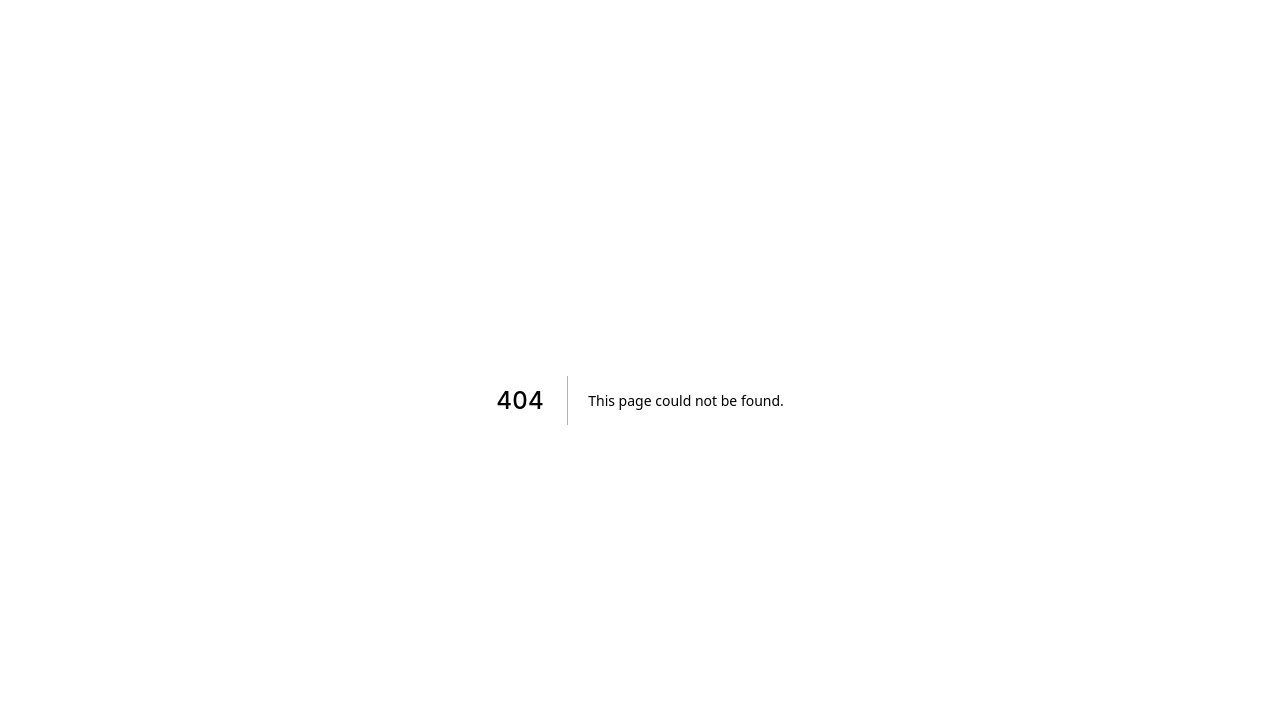
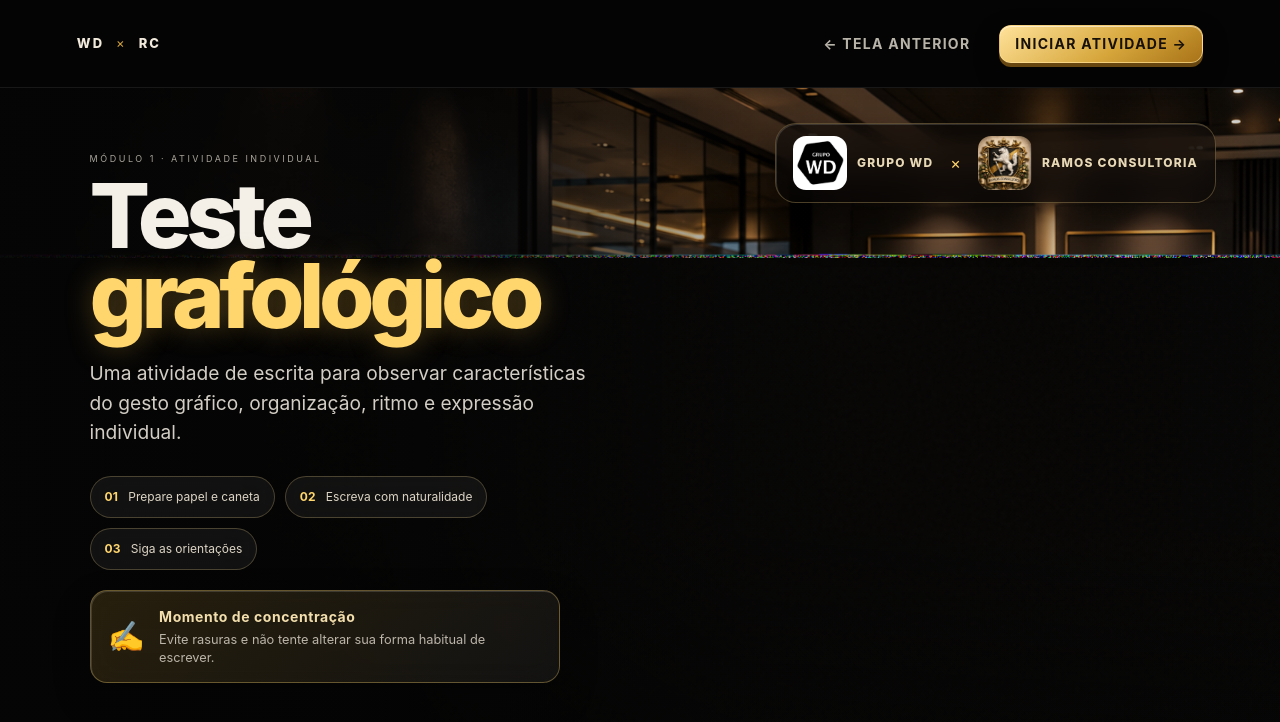
Before and after one commit to Robson-Haro/TreinamentoWD1, a Next.js app: page /modulo-1/grafologico in a window 1280 px wide. Before the commit this address had no page. Shown: the top 722 px of the page. Built offline with nearby package versions, Linux system fonts and the light colour scheme.

Commit message:
Cria introdução 3D do teste grafológico

```diff
--- a/app/modulo-1/cafe/page.tsx
+++ b/app/modulo-1/cafe/page.tsx
@@ -14,7 +14,7 @@ export default function HoraDoCafe() {
         <a className="brand-mark" href="/">WD <span>×</span> RC</a>
         <div className="screen-nav">
           <a className="back-link" href="/modulo-1/disc/dashboard">← Tela anterior</a>
-          <a className="back-link next-test-link" href="/">Continuar treinamento →</a>
+          <a className="back-link next-test-link" href="/modulo-1/grafologico">Continuar treinamento →</a>
         </div>
       </nav>
 
--- a/app/modulo-1/experience.css
+++ b/app/modulo-1/experience.css
@@ -228,3 +228,42 @@
   .robson-walk { animation:none; }
   .robson-bob,.walking-logo,.walker-leg,.walker-cup,.coffee-steam { animation:none; }
 }
+
+/* Próxima etapa — Teste grafológico */
+.graphology-screen { min-height:100svh; overflow:hidden; color:var(--ivory); background:#080706; }
+.graphology-topbar { position:relative; z-index:20; background:rgba(5,5,5,.76); backdrop-filter:blur(18px); }
+.graphology-hero { position:relative; min-height:calc(100svh - 88px); overflow:hidden; }
+.graphology-scene { position:absolute; inset:0; width:100%; height:100%; object-fit:cover; object-position:center; animation:graphologyDrift 16s ease-in-out infinite alternate; }
+.graphology-shade {
+  position:absolute; inset:0;
+  background:
+    linear-gradient(90deg,rgba(5,5,5,.97) 0%,rgba(5,5,5,.86) 30%,rgba(5,5,5,.24) 58%,rgba(5,5,5,.12) 100%),
+    linear-gradient(0deg,rgba(5,5,5,.72),transparent 38%);
+}
+.graphology-copy { position:relative; z-index:4; width:min(650px,46vw); padding:clamp(48px,8vh,92px) 0 50px clamp(28px,7vw,120px); }
+.graphology-copy h1 { margin:10px 0 22px; font-size:clamp(58px,7vw,112px); line-height:.9; letter-spacing:-.06em; font-weight:760; }
+.graphology-copy h1 strong { display:block; color:var(--gold-bright); font-weight:760; }
+.graphology-copy > p { max-width:610px; margin:0; color:#d3cec5; font-size:clamp(18px,1.5vw,24px); line-height:1.55; }
+.graphology-meta { display:flex; flex-wrap:wrap; gap:10px; margin-top:28px; }
+.graphology-meta span { padding:11px 14px; border:1px solid rgba(255,224,151,.24); border-radius:999px; color:#ddd5c5; background:rgba(255,255,255,.055); backdrop-filter:blur(12px); font-size:12px; }
+.graphology-meta b { margin-right:7px; color:var(--gold-bright); }
+.graphology-note { display:flex; align-items:center; gap:14px; width:min(470px,100%); margin-top:20px; padding:15px 17px; border:1px solid rgba(255,216,119,.32); border-radius:17px; background:linear-gradient(135deg,rgba(214,166,59,.17),rgba(255,255,255,.055)); box-shadow:inset 1px 1px rgba(255,255,255,.14),0 16px 36px rgba(0,0,0,.28); backdrop-filter:blur(15px); }
+.graphology-note > span { color:var(--gold-bright); font-size:30px; }
+.graphology-note div { display:grid; gap:4px; }
+.graphology-note strong { color:#f3dfad; font-size:14px; letter-spacing:.04em; }
+.graphology-note small { color:#bcb5aa; line-height:1.4; }
+.graphology-brands { position:absolute; z-index:5; top:35px; right:clamp(28px,5vw,82px); display:flex; align-items:center; gap:17px; padding:12px 17px; border:1px solid rgba(255,220,137,.28); border-radius:21px; background:rgba(8,7,6,.56); box-shadow:inset 1px 1px rgba(255,255,255,.14),0 18px 42px rgba(0,0,0,.36); backdrop-filter:blur(17px); }
+.graphology-brands div { display:flex; align-items:center; gap:10px; }
+.graphology-brands img { width:54px; height:54px; object-fit:cover; border-radius:13px; }
+.graphology-brands span { color:#e7d8b6; font-size:12px; font-weight:850; letter-spacing:.1em; }
+.graphology-brands i { color:var(--gold-bright); font-style:normal; }
+@keyframes graphologyDrift { from { transform:scale(1.01); } to { transform:scale(1.055) translateX(-.7%); } }
+@media (max-width:800px) {
+  .graphology-hero { min-height:calc(100svh - 72px); }
+  .graphology-scene { object-position:63% center; }
+  .graphology-shade { background:linear-gradient(90deg,rgba(5,5,5,.96),rgba(5,5,5,.6) 72%,rgba(5,5,5,.24)); }
+  .graphology-copy { width:calc(100% - 28px); padding:180px 14px 45px; }
+  .graphology-copy h1 { font-size:58px; }
+  .graphology-brands { top:22px; left:14px; right:auto; max-width:calc(100% - 28px); }
+  .graphology-brands span { display:none; }
+}
--- /dev/null
+++ b/app/modulo-1/grafologico/page.tsx
@@ -0,0 +1,55 @@
+import "../experience.css";
+
+export default function TesteGrafologico() {
+  return (
+    <main className="graphology-screen">
+      <div className="noise" aria-hidden="true" />
+
+      <nav className="topbar module-topbar graphology-topbar" aria-label="Navegação do módulo">
+        <a className="brand-mark" href="/">WD <span>×</span> RC</a>
+        <div className="screen-nav">
+          <a className="back-link" href="/modulo-1/cafe">← Tela anterior</a>
+          <a className="back-link next-test-link" href="#orientacoes">Iniciar atividade →</a>
+        </div>
+      </nav>
+
+      <section className="graphology-hero">
+        <img
+          className="graphology-scene"
+          src="/grafologico-office-3d.png"
+          alt="Profissionais em um escritório elegante realizando uma redação"
+        />
+        <div className="graphology-shade" aria-hidden="true" />
+
+        <div className="graphology-copy">
+          <span className="eyebrow">Módulo 1 · Atividade individual</span>
+          <h1>Teste <strong>grafológico</strong></h1>
+          <p>
+            Uma atividade de escrita para observar características do gesto gráfico,
+            organização, ritmo e expressão individual.
+          </p>
+
+          <div className="graphology-meta">
+            <span><b>01</b> Prepare papel e caneta</span>
+            <span><b>02</b> Escreva com naturalidade</span>
+            <span><b>03</b> Siga as orientações</span>
+          </div>
+
+          <div id="orientacoes" className="graphology-note">
+            <span>✍</span>
+            <div>
+              <strong>Momento de concentração</strong>
+              <small>Evite rasuras e não tente alterar sua forma habitual de escrever.</small>
+            </div>
+          </div>
+        </div>
+
+        <div className="graphology-brands" aria-label="Grupo WD e Ramos Consultoria">
+          <div><img src="/grupo-wd.png" alt="Grupo WD" /><span>GRUPO WD</span></div>
+          <i>×</i>
+          <div><img src="/ramos-consultoria.png" alt="Ramos Consultoria" /><span>RAMOS CONSULTORIA</span></div>
+        </div>
+      </section>
+    </main>
+  );
+}
```
Also changed, not shown: public/grafologico-office-3d.png (added).
